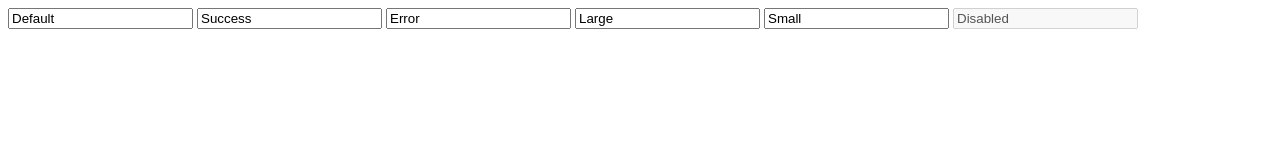
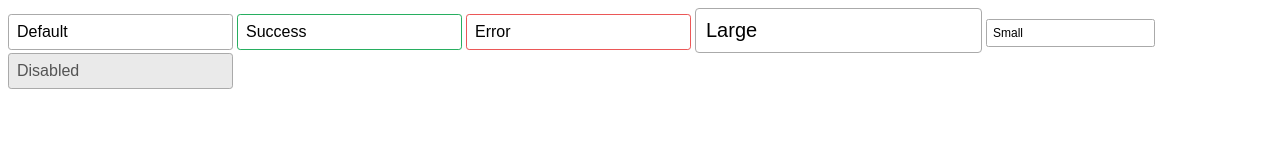
Before and after one commit to celias/css-concepts, a plain HTML site: page Exercises/01-inputs/index.html in a window 1280 px wide. Drawn offline with Linux system fonts and the light colour scheme.

Commit message:
Complete input component lib exercise

```diff
--- a/Exercises/01-inputs/index.html
+++ b/Exercises/01-inputs/index.html
@@ -6,15 +6,15 @@
     <meta name="viewport" content="width=device-width, initial-scale=1.0">
     <meta http-equiv="X-UA-Compatible" content="ie=edge">
     <title>Input Library</title>
+    <link rel="stylesheet" href="styles.css">
 </head>
-
 <body>
-    <input type="text" value="Default">
-    <input type="text" value="Success">
-    <input type="text" value="Error">
-    <input type="text" value="Large">
-    <input type="text" value="Small">
-    <input type="text" value="Disabled" disabled>
+    <input class="input" type="text" value="Default">
+    <input class="input input-success" type="text" value="Success">
+    <input class="input input-error" type="text" value="Error">
+    <input class="input input-large" type="text" value="Large">
+    <input class="input input-small" type="text" value="Small">
+    <input class="input input-disabled" type="text" value="Disabled" disabled>
 </body>
 
 </html>
--- a/Exercises/01-inputs/styles.css
+++ b/Exercises/01-inputs/styles.css
@@ -1 +1,54 @@
-/* Input Styles */
+* {
+    box-sizing: border-box;
+  }
+
+  /* By default inputs have a smaller font size
+  than the rest of the text on the page.
+  This is because the default font size for inputs is 16px,
+  while the default font size for the body is 20px.
+  To make the font size of the inputs match the font size of the body,
+   we can set the font size of the inputs to inherit. */
+
+  .input {
+    border: 1px solid #aaa;
+    outline: none;
+    font-size: inherit;
+    padding: 0.5em;
+    border-radius: 0.2em;
+  }
+
+  .input:focus-visible {
+    border-color: #0af;
+    box-shadow: 0 0 5px 0 #0af;
+  }
+
+  .input.input-success {
+    border-color: #27ae60;
+  }
+
+  .input.input-success:focus-visible {
+    border-color: #0f0;
+    box-shadow: 0 0 5px 0 #0f0;
+  }
+
+  .input.input-error {
+    border-color: #eb5757;
+  }
+
+  .input.input-error:focus-visible {
+    border-color: #f00;
+    box-shadow: 0 0 5px 0 #f00;
+  }
+
+  .input.input-large {
+    font-size: 1.25rem;
+  }
+
+  .input.input-small {
+    font-size: 0.75rem;
+  }
+
+  .input:disabled {
+    background-color: #eaeaea;
+    cursor: not-allowed;
+  }
```
